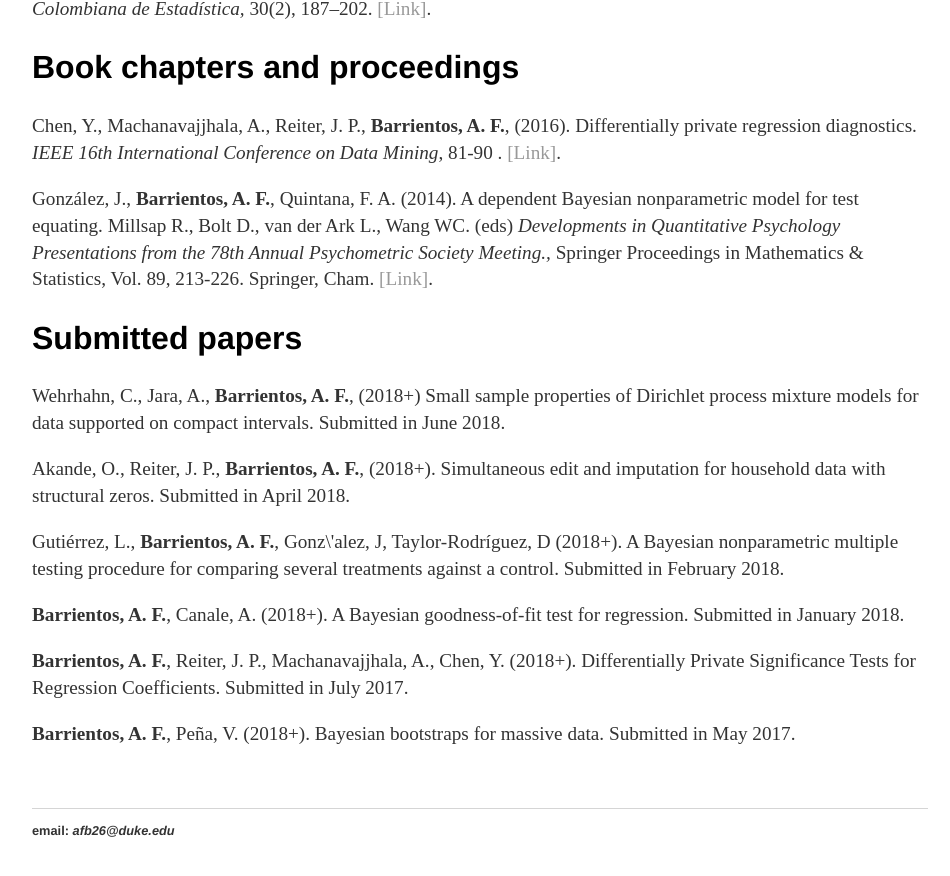
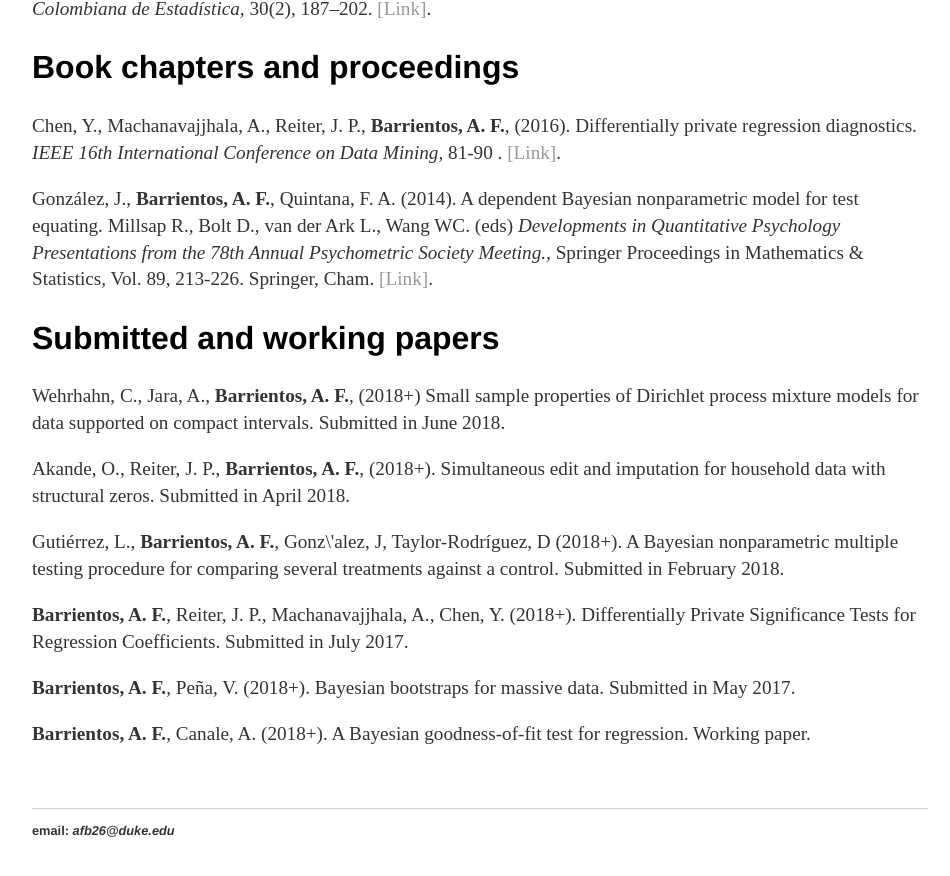
Before and after one commit to anfebar/anfebar.github.io, a Jekyll site: the page built from cv/index.html, in a window 1280 px wide and 900 px high, scrolled down 1050 px. Shown: the top 876 px of the window, without its empty margins (160-1110 px from the left). Built offline with Jekyll 4.4.1, drawn with Linux system fonts in a browser that asks for light colours.

Commit message:
Update index.html

```diff
--- a/cv/index.html
+++ b/cv/index.html
@@ -80,7 +80,7 @@ title: Andrés F. Barrientos
 						Springer Proceedings in Mathematics & Statistics, Vol. 89,  213-226. Springer, Cham.
 							<a href="https://link.springer.com/chapter/10.1007/978-3-319-07503-7_13">[Link]</a>.
 
-					<h2>Submitted papers</h2>
+					<h2>Submitted and working papers</h2>
 
 					<p>Wehrhahn, C., Jara, A., <strong>Barrientos, A. F.</strong>, (2018+)
 						Small sample properties of Dirichlet process mixture models for data supported on compact intervals.
@@ -97,11 +97,6 @@ title: Andrés F. Barrientos
 						Submitted in February 2018.
 
 
-					<p><strong>Barrientos, A. F.</strong>, Canale, A. (2018+).
-						A Bayesian goodness-of-fit test for regression.
-						Submitted in January 2018.
-
-
 					<p><strong>Barrientos, A. F.</strong>, Reiter, J. P.,  Machanavajjhala, A.,  Chen, Y. (2018+).
 						Differentially Private Significance Tests for Regression Coefficients.
 						Submitted in July 2017.
@@ -110,6 +105,9 @@ title: Andrés F. Barrientos
 						Bayesian bootstraps for massive data.
 						Submitted in May 2017.
 
+					<p><strong>Barrientos, A. F.</strong>, Canale, A. (2018+).
+						A Bayesian goodness-of-fit test for regression.
+						Working paper.
 
 
 </div>
```
